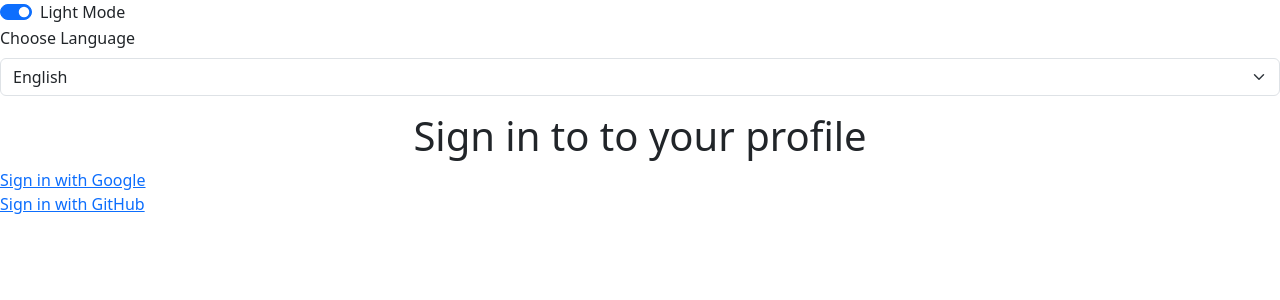
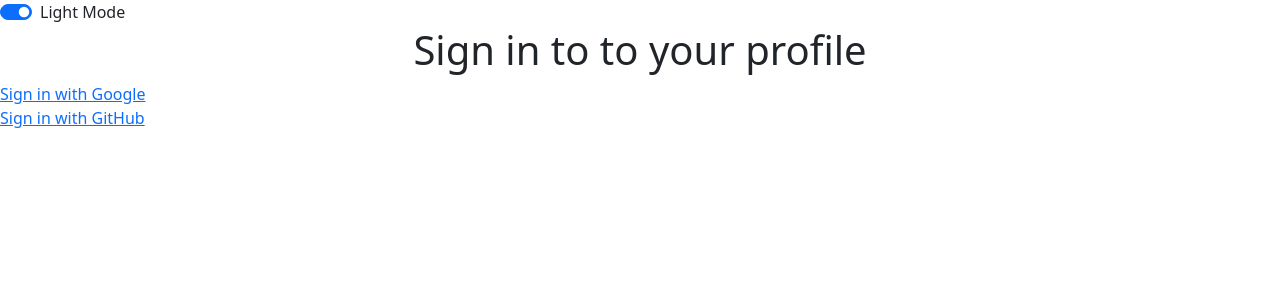
Before and after one commit to VairusTsoro/inventory-management-app, a React (Vite) app in the folder client/: page / in a window 1280 px wide. Shown: the top 300 px of the page. Built offline with nearby package versions, Linux system fonts and the light colour scheme.

Commit message:
final fixes

```diff
--- a/client/src/pages/DashboardPage.jsx
+++ b/client/src/pages/DashboardPage.jsx
@@ -421,7 +421,7 @@ function DashboardPage() {
   return (
     <div>
       <LightDarkSwitch />
-      <LanguageSelect />
+      {/* <LanguageSelect /> */}
       <h1 data-translate>Dashboard</h1>
       <Tabs
         activeKey={activeTab}
--- a/client/src/pages/LoginPage.jsx
+++ b/client/src/pages/LoginPage.jsx
@@ -8,7 +8,7 @@ function LoginPage() {
   return (
     <div>
       <LightDarkSwitch />
-      <LanguageSelect />
+      {/* <LanguageSelect /> */}
       <h1 data-translate>Sign in to to your profile</h1>
       {/* <script src="https://accounts.google.com/gsi/client" async></script>
       <div id="g_id_onload"
```
Also changed, not shown: client/public/favicon.png (added).
